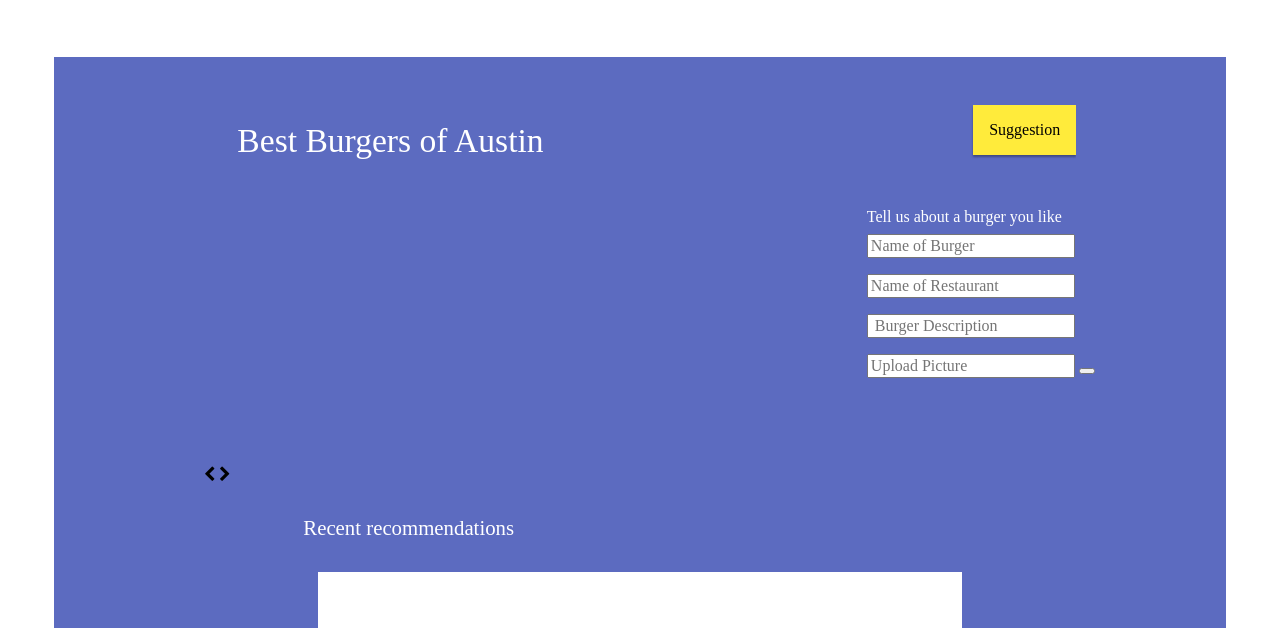
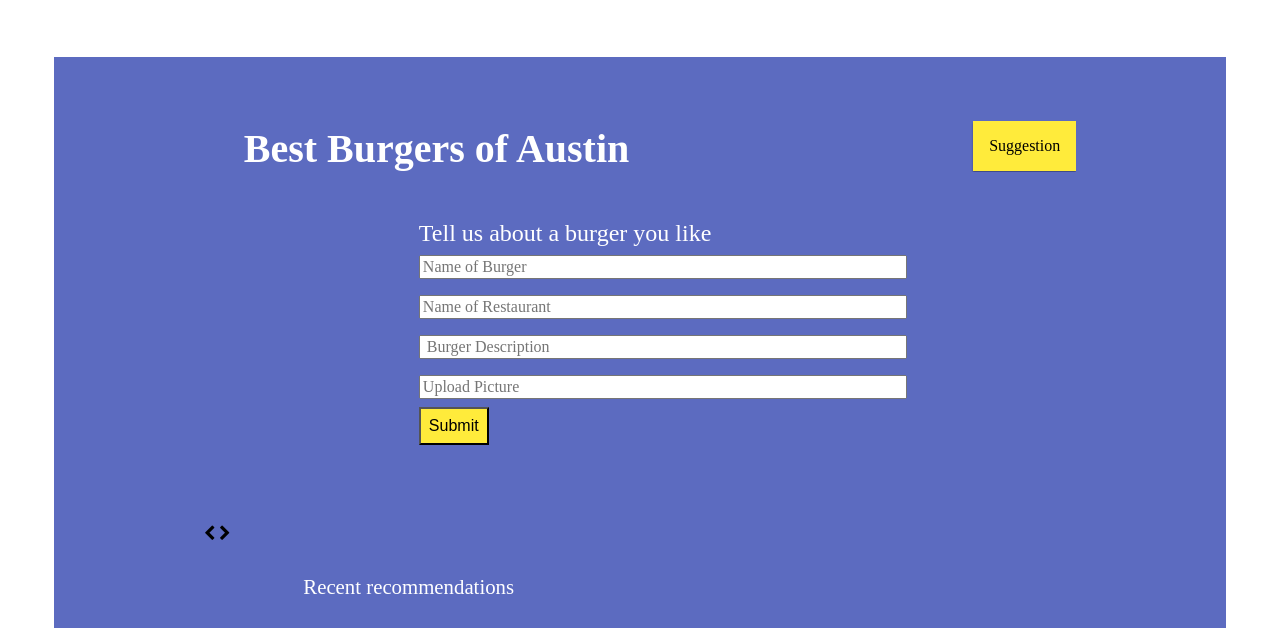
Before and after one commit to DanBuda11/best-burgers, a website built with webpack: page index.html in a window 1280 px wide. Both pictures are taken after a click on the element "Suggestion". Shown: the part 93-721 px from the top of the page. Built offline with nearby package versions, Linux system fonts and the light colour scheme; no server answers.

Commit message:
Cross Browser Compatible

```diff
--- a/app/styles/main.scss
+++ b/app/styles/main.scss
@@ -119,7 +119,7 @@ a{
 	overflow: hidden;
 	border: 2px solid #f4f4f4;
 	background-color: white;
-	box-shadow: 0 2px 2px 0 rgba(0, 0, 0, 0.5), 0 2px 2px 0 rgba(0, 0, 0, 0.5);
+	box-shadow: 0 2px 2px 0 rgba(0, 0, 0, 0.3), 0 2px 2px 0 rgba(0, 0, 0, 0.3);
 
 	@media (min-width: 700px){
 		margin: 0 auto 1em auto;
@@ -154,7 +154,7 @@ a{
 }
 
 .burger-info{
-	padding: 0.4em 0 0 0.2em;
+	padding: 0.4em 0 0 0.9em;
 	overflow: hidden;
 
 	@media (min-width: 1100px){
@@ -164,7 +164,7 @@ a{
 }
 
 .the-burger-name{
-	font-size: 1.3em;
+	font-size: 1em;
 	font-family: $PrimaryFont;
 	padding: 0em 0em 0.2em 0em;
 	margin-left: 0.9em;
@@ -184,7 +184,7 @@ a{
 }
 
 .the-place-name{
-	font-size: 1em;
+	font-size: 0.9em;
 	font-family: $PrimaryFont;
 	margin-left: 1em;
 
@@ -286,6 +286,7 @@ a{
 	font-size: 1em;
 	padding: 0.5em 0em 0em 0em;
 	margin-left: 1em;
+	font-weight: 700;
 
 	@media (min-width: 700px){
 		margin-left: 1em;
@@ -293,7 +294,7 @@ a{
 	}
 
 	@media (min-width: 1100px){
-		font-size: 2.1em;
+		font-size: 2.5em;
 	}
 }
 
@@ -303,12 +304,17 @@ a{
 	font-family: $PrimaryFont;
 	padding: 0.5em;
 	margin-right: 1em;
+	font-size: 0.9em;
 	box-shadow: 0 2px 2px 0 rgba(0, 0, 0, 0.2), 0 2px 2px 0 rgba(0, 0, 0, 0.15);
 
 	@media (min-width: 700px){
 		margin-right: 0;
+		font-size: 1em;
 		padding: 1em;
+	}
 
+	@media (min-width: 1100px){
+		margin-top: 1em;
 	}
 }
 
@@ -336,17 +342,20 @@ a{
 /**************** INPUT FORM ********************/
 
 .input-form-container{
-	margin-left: auto;
+	margin: 0 auto;
 	text-align: left;
-	float: right;
 	background-color: $PrimaryColor;
 }
 
 .form-title{
-	font-size: 1em;
+	font-size: 1.2em;
 	color: white;
 	font-family: $PrimaryFont;
 	font-weight: normal;
+
+	@media (min-width: 1100px){
+		font-size: 1.5em;
+	}
 }
 
 .input-form{
@@ -366,6 +375,63 @@ a{
 
 	@media (min-width: 1100px){
 		font-size: 1em;
+	}
+}
+
+.burger-submit{
+	padding: 0.5em;
+	background-color: $ButtonColor;
+}
+
+.burger-submit:hover{
+	background-color: $ButtonColorHover;
+}
+
+.burgerTitle{
+	width: 16em;
+
+	@media (min-width: 700px){
+		width: 20em;
+	}
+
+	@media (min-width: 1100px){
+		width: 30em;
+	}
+}
+
+.burgerLoc{
+	width: 16em;
+
+	@media (min-width: 700px){
+		width: 20em;
+	}
+
+	@media (min-width: 1100px){
+		width: 30em;
+	}
+}
+
+.burgerDesc{
+	width: 16em;
+
+	@media (min-width: 700px){
+		width: 20em;
+	}
+
+	@media (min-width: 1100px){
+		width: 30em;
+	}
+}
+
+.burgerPic{
+	width: 16em;
+
+	@media (min-width: 700px){
+		width: 20em;
+	}
+
+	@media (min-width: 1100px){
+		width: 30em;
 	}
 }
 
--- a/index.html
+++ b/index.html
@@ -44,7 +44,7 @@
 						</div>
 		            </div>
 		            <div class="row">
-		           				<div class="col col-4 input-form-container">
+		           				<div class="col col-5 input-form-container">
 
 		      						<form class="input-form">
 				        				<div class="form-title">Tell us about a burger you like</div>
@@ -59,8 +59,10 @@
 								        </div>
 								        <div class="input-bars">
 								        	<input type="url" placeholder="Upload Picture" class="burgerPic" />
-								        	<button type="submit" class="burger-submit"></button>
 								        </div>
+								        <button type="submit" class="burger-submit">
+								        	Submit
+								        </button>
 				        			</form>
 
     							</div>
```
Also changed, not shown: app/styles/main.css, 1 other file.
